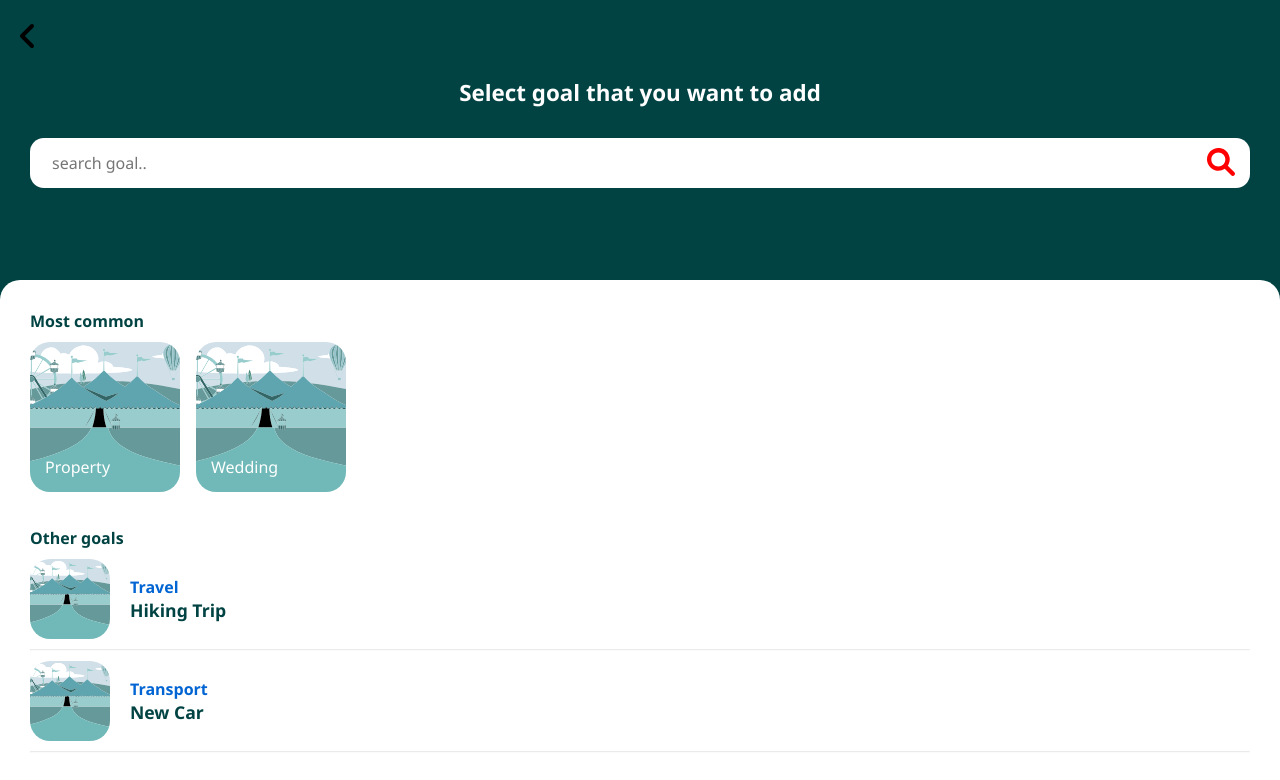
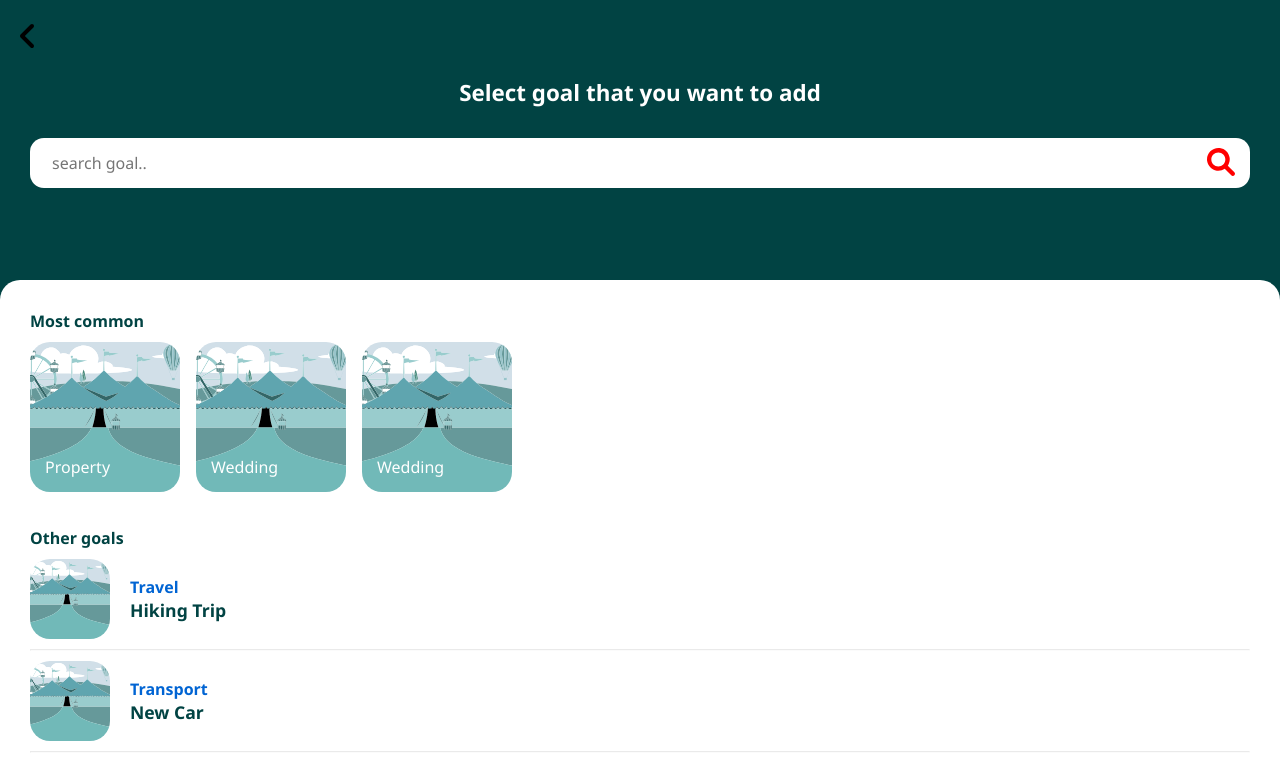
Before and after one commit to Abhijeet-Anand-01/Life-goals, an Angular app: page /goals in a window 1280 px wide. Shown: the top 780 px of the page. Built offline with nearby package versions, Linux system fonts and the light colour scheme.

Commit message:
scroll added

```diff
--- a/src/app/goal/goal.component.css
+++ b/src/app/goal/goal.component.css
@@ -72,6 +72,7 @@
 
 .container .goals-container .common-goals .common-goal-container {
   display: flex;
+  overflow-x: auto;
 }
 
 .container .goals-container .common-goals .common-goal-container .common-goal {
@@ -89,7 +90,7 @@
   .common-goal
   img {
   height: 100%;
-  width: 100%;
+  width: inherit;
   object-fit: cover;
   border-radius: inherit;
 }
--- a/src/app/goal/goal.component.ts
+++ b/src/app/goal/goal.component.ts
@@ -8,6 +8,7 @@ import { Component, OnInit } from '@angular/core';
 export class GoalComponent implements OnInit {
 commonGoals = [
   { title: "Property", goalTitle: "New House", img: "./path" },
+  { title: "Wedding", goalTitle: "Wedding Day", img: "./path" },
   { title: "Wedding", goalTitle: "Wedding Day", img: "./path" },
 ];
 otherGoals = [
```
